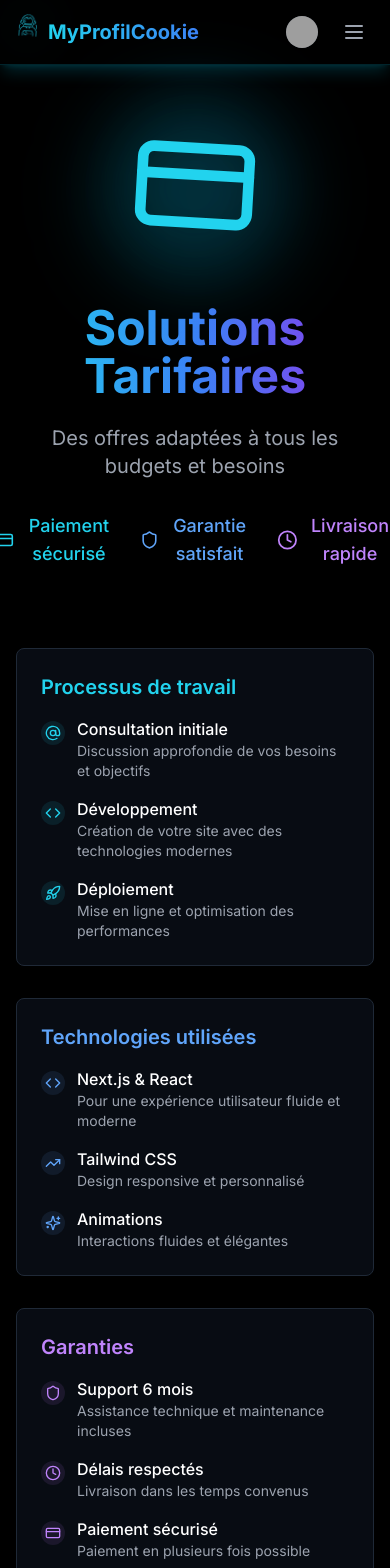
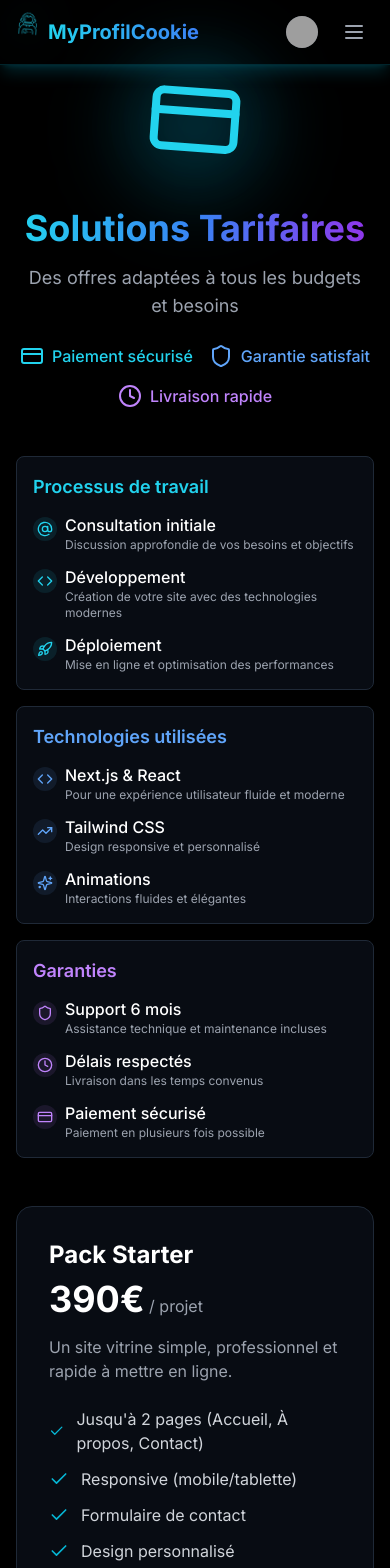
Before and after one commit to MyProfilCookie/portfolio, a Next.js app: page /tarifs in a window 390 px wide. Shown: the top 1568 px of the page. Built offline with nearby package versions, Linux system fonts and the light colour scheme; grey boxes are pictures that could not be loaded.

Commit message:
style(tarifs): adjust responsive design for better mobile experience

```diff
--- a/app/tarifs/page.tsx
+++ b/app/tarifs/page.tsx
@@ -212,162 +212,163 @@ export default function TarifsPage() {
 
   return (
     <main className="min-h-screen bg-black text-white relative overflow-hidden">
-      <div className="max-w-7xl mx-auto px-4 sm:px-6 md:px-8 relative pt-32">
+      <div className="max-w-7xl mx-auto px-4 sm:px-6 md:px-8 relative pt-20 sm:pt-32">
         <motion.div
-          className="text-center mb-20"
+          className="text-center mb-12 sm:mb-20"
           initial={{ opacity: 0 }}
           animate={{ opacity: 1 }}
           transition={{ duration: 0.8 }}
         >
           <motion.div
-            className="flex justify-center items-center mb-12"
+            className="flex justify-center items-center mb-8 sm:mb-12"
             initial={{ opacity: 0 }}
             animate={{ opacity: 1 }}
             transition={{ duration: 0.8 }}
           >
             <div className="relative group">
-              <div className="absolute -inset-8 bg-cyan-500/20 rounded-full blur-2xl group-hover:bg-cyan-500/30 transition-colors duration-300" />
-              <AstronautIcon className="w-32 h-32" page="pricing" />
+              <div className="absolute -inset-6 sm:-inset-8 bg-cyan-500/20 rounded-full blur-2xl group-hover:bg-cyan-500/30 transition-colors duration-300" />
+              <AstronautIcon className="w-24 h-24 sm:w-32 sm:h-32" page="pricing" />
             </div>
           </motion.div>
 
-          <h1 className="text-5xl md:text-7xl font-bold mb-6 bg-gradient-to-r from-cyan-400 via-blue-500 to-purple-600 text-transparent bg-clip-text">
+          <h1 className="text-4xl sm:text-5xl md:text-7xl font-bold mb-4 sm:mb-6 bg-gradient-to-r from-cyan-400 via-blue-500 to-purple-600 text-transparent bg-clip-text">
             Solutions Tarifaires
           </h1>
 
-          <p className="text-xl md:text-2xl text-gray-400 max-w-3xl mx-auto mb-8">
+          <p className="text-lg sm:text-xl md:text-2xl text-gray-400 max-w-3xl mx-auto mb-6 sm:mb-8 px-2">
             Des offres adaptées à tous les budgets et besoins
           </p>
 
-          <div className="flex items-center justify-center gap-6">
+          <div className="flex flex-wrap items-center justify-center gap-4 sm:gap-6">
             <div className="flex items-center gap-2 text-cyan-400">
-              <CreditCard className="w-8 h-8" />
-              <span className="text-lg font-medium">Paiement sécurisé</span>
+              <CreditCard className="w-6 h-6 sm:w-8 sm:h-8" />
+              <span className="text-base sm:text-lg font-medium">Paiement sécurisé</span>
             </div>
 
             <div className="flex items-center gap-2 text-blue-400">
-              <Shield className="w-8 h-8" />
-              <span className="text-lg font-medium">Garantie satisfait</span>
+              <Shield className="w-6 h-6 sm:w-8 sm:h-8" />
+              <span className="text-base sm:text-lg font-medium">Garantie satisfait</span>
             </div>
 
             <div className="flex items-center gap-2 text-purple-400">
-              <Clock className="w-8 h-8" />
-              <span className="text-lg font-medium">Livraison rapide</span>
+              <Clock className="w-6 h-6 sm:w-8 sm:h-8" />
+              <span className="text-base sm:text-lg font-medium">Livraison rapide</span>
             </div>
           </div>
         </motion.div>
 
-        <div className="mb-20">
-          <div className="grid grid-cols-1 md:grid-cols-3 gap-8 mb-20">
-            <div className="p-6 rounded-lg bg-gray-900/50 backdrop-blur-sm border border-gray-800">
-              <h3 className="text-xl font-semibold mb-4 text-cyan-400">Processus de travail</h3>
-              <ul className="space-y-4">
-                <li className="flex items-start gap-3">
+        <div className="mb-12 sm:mb-20">
+          <div className="grid grid-cols-1 md:grid-cols-3 gap-4 sm:gap-8 mb-12 sm:mb-20">
+            <div className="p-4 sm:p-6 rounded-lg bg-gray-900/50 backdrop-blur-sm border border-gray-800">
+              <h3 className="text-lg sm:text-xl font-semibold mb-3 sm:mb-4 text-cyan-400">Processus de travail</h3>
+              <ul className="space-y-3 sm:space-y-4">
+                <li className="flex items-start gap-2 sm:gap-3">
                   <div className="mt-1 p-1 rounded-full bg-cyan-400/10">
                     <AtSign className="w-4 h-4 text-cyan-400" />
                   </div>
                   <div>
                     <span className="font-medium">Consultation initiale</span>
-                    <p className="text-sm text-gray-400">Discussion approfondie de vos besoins et objectifs</p>
+                    <p className="text-xs sm:text-sm text-gray-400">Discussion approfondie de vos besoins et objectifs</p>
                   </div>
                 </li>
-                <li className="flex items-start gap-3">
+                <li className="flex items-start gap-2 sm:gap-3">
                   <div className="mt-1 p-1 rounded-full bg-cyan-400/10">
                     <Code className="w-4 h-4 text-cyan-400" />
                   </div>
                   <div>
                     <span className="font-medium">Développement</span>
-                    <p className="text-sm text-gray-400">Création de votre site avec des technologies modernes</p>
+                    <p className="text-xs sm:text-sm text-gray-400">Création de votre site avec des technologies modernes</p>
                   </div>
                 </li>
-                <li className="flex items-start gap-3">
+                <li className="flex items-start gap-2 sm:gap-3">
                   <div className="mt-1 p-1 rounded-full bg-cyan-400/10">
                     <Rocket className="w-4 h-4 text-cyan-400" />
                   </div>
                   <div>
                     <span className="font-medium">Déploiement</span>
-                    <p className="text-sm text-gray-400">Mise en ligne et optimisation des performances</p>
+                    <p className="text-xs sm:text-sm text-gray-400">Mise en ligne et optimisation des performances</p>
                   </div>
                 </li>
               </ul>
             </div>
 
-            <div className="p-6 rounded-lg bg-gray-900/50 backdrop-blur-sm border border-gray-800">
-              <h3 className="text-xl font-semibold mb-4 text-blue-400">Technologies utilisées</h3>
-              <ul className="space-y-4">
-                <li className="flex items-start gap-3">
+            <div className="p-4 sm:p-6 rounded-lg bg-gray-900/50 backdrop-blur-sm border border-gray-800">
+              <h3 className="text-lg sm:text-xl font-semibold mb-3 sm:mb-4 text-blue-400">Technologies utilisées</h3>
+              <ul className="space-y-3 sm:space-y-4">
+                <li className="flex items-start gap-2 sm:gap-3">
                   <div className="mt-1 p-1 rounded-full bg-blue-400/10">
                     <Code className="w-4 h-4 text-blue-400" />
                   </div>
                   <div>
                     <span className="font-medium">Next.js & React</span>
-                    <p className="text-sm text-gray-400">Pour une expérience utilisateur fluide et moderne</p>
+                    <p className="text-xs sm:text-sm text-gray-400">Pour une expérience utilisateur fluide et moderne</p>
                   </div>
                 </li>
-                <li className="flex items-start gap-3">
+                <li className="flex items-start gap-2 sm:gap-3">
                   <div className="mt-1 p-1 rounded-full bg-blue-400/10">
                     <TrendingUp className="w-4 h-4 text-blue-400" />
                   </div>
                   <div>
                     <span className="font-medium">Tailwind CSS</span>
-                    <p className="text-sm text-gray-400">Design responsive et personnalisé</p>
+                    <p className="text-xs sm:text-sm text-gray-400">Design responsive et personnalisé</p>
                   </div>
                 </li>
-                <li className="flex items-start gap-3">
+                <li className="flex items-start gap-2 sm:gap-3">
                   <div className="mt-1 p-1 rounded-full bg-blue-400/10">
                     <Sparkles className="w-4 h-4 text-blue-400" />
                   </div>
                   <div>
                     <span className="font-medium">Animations</span>
-                    <p className="text-sm text-gray-400">Interactions fluides et élégantes</p>
+                    <p className="text-xs sm:text-sm text-gray-400">Interactions fluides et élégantes</p>
                   </div>
                 </li>
               </ul>
             </div>
 
-            <div className="p-6 rounded-lg bg-gray-900/50 backdrop-blur-sm border border-gray-800">
-              <h3 className="text-xl font-semibold mb-4 text-purple-400">Garanties</h3>
-              <ul className="space-y-4">
-                <li className="flex items-start gap-3">
+            <div className="p-4 sm:p-6 rounded-lg bg-gray-900/50 backdrop-blur-sm border border-gray-800">
+              <h3 className="text-lg sm:text-xl font-semibold mb-3 sm:mb-4 text-purple-400">Garanties</h3>
+              <ul className="space-y-3 sm:space-y-4">
+                <li className="flex items-start gap-2 sm:gap-3">
                   <div className="mt-1 p-1 rounded-full bg-purple-400/10">
                     <Shield className="w-4 h-4 text-purple-400" />
                   </div>
                   <div>
                     <span className="font-medium">Support 6 mois</span>
-                    <p className="text-sm text-gray-400">Assistance technique et maintenance incluses</p>
+                    <p className="text-xs sm:text-sm text-gray-400">Assistance technique et maintenance incluses</p>
                   </div>
                 </li>
-                <li className="flex items-start gap-3">
+                <li className="flex items-start gap-2 sm:gap-3">
                   <div className="mt-1 p-1 rounded-full bg-purple-400/10">
                     <Clock className="w-4 h-4 text-purple-400" />
                   </div>
                   <div>
                     <span className="font-medium">Délais respectés</span>
-                    <p className="text-sm text-gray-400">Livraison dans les temps convenus</p>
+                    <p className="text-xs sm:text-sm text-gray-400">Livraison dans les temps convenus</p>
                   </div>
                 </li>
-                <li className="flex items-start gap-3">
+                <li className="flex items-start gap-2 sm:gap-3">
                   <div className="mt-1 p-1 rounded-full bg-purple-400/10">
                     <CreditCard className="w-4 h-4 text-purple-400" />
                   </div>
                   <div>
                     <span className="font-medium">Paiement sécurisé</span>
-                    <p className="text-sm text-gray-400">Paiement en plusieurs fois possible</p>
+                    <p className="text-xs sm:text-sm text-gray-400">Paiement en plusieurs fois possible</p>
                   </div>
                 </li>
               </ul>
             </div>
-      </div>
+          </div>
 
-          <div className="grid grid-cols-1 md:grid-cols-3 gap-8">
+          <div className="grid grid-cols-1 md:grid-cols-3 gap-4 sm:gap-8">
             {plans.map((plan, index) => (
               <motion.div
                 key={plan.id}
                 initial={{ opacity: 0 }}
                 animate={{ opacity: 1 }}
                 transition={{ delay: index * 0.1 }}
+                className="w-full"
               >
-        <PricingCard
+                <PricingCard
                   title={plan.title}
                   price={plan.price}
                   description={plan.description}
@@ -381,92 +382,92 @@ export default function TarifsPage() {
             ))}
           </div>
 
-          <div className="mt-20 text-center">
-            <h2 className="text-3xl font-bold mb-6">Questions fréquentes</h2>
-            <div className="grid grid-cols-1 md:grid-cols-2 gap-8 max-w-4xl mx-auto">
-              <div className="p-6 rounded-lg bg-gray-900/50 backdrop-blur-sm border border-gray-800">
-                <h3 className="text-xl font-semibold mb-3">Combien de temps pour réaliser mon projet ?</h3>
-                <p className="text-gray-400">Le délai moyen est de 2 à 4 semaines selon la complexité. Un planning détaillé vous sera fourni lors de la consultation initiale.</p>
+          <div className="mt-12 sm:mt-20 text-center">
+            <h2 className="text-2xl sm:text-3xl font-bold mb-4 sm:mb-6">Questions fréquentes</h2>
+            <div className="grid grid-cols-1 md:grid-cols-2 gap-4 sm:gap-8 max-w-4xl mx-auto">
+              <div className="p-4 sm:p-6 rounded-lg bg-gray-900/50 backdrop-blur-sm border border-gray-800">
+                <h3 className="text-lg sm:text-xl font-semibold mb-2 sm:mb-3">Combien de temps pour réaliser mon projet ?</h3>
+                <p className="text-sm text-gray-400">Le délai moyen est de 2 à 4 semaines selon la complexité. Un planning détaillé vous sera fourni lors de la consultation initiale.</p>
               </div>
-              <div className="p-6 rounded-lg bg-gray-900/50 backdrop-blur-sm border border-gray-800">
-                <h3 className="text-xl font-semibold mb-3">Comment se déroule le paiement ?</h3>
-                <p className="text-gray-400">Le paiement se fait en plusieurs fois : 30% à la commande, 40% au développement et 30% à la livraison.</p>
+              <div className="p-4 sm:p-6 rounded-lg bg-gray-900/50 backdrop-blur-sm border border-gray-800">
+                <h3 className="text-lg sm:text-xl font-semibold mb-2 sm:mb-3">Comment se déroule le paiement ?</h3>
+                <p className="text-sm text-gray-400">Le paiement se fait en plusieurs fois : 30% à la commande, 40% au développement et 30% à la livraison.</p>
               </div>
-              <div className="p-6 rounded-lg bg-gray-900/50 backdrop-blur-sm border border-gray-800">
-                <h3 className="text-xl font-semibold mb-3">Puis-je modifier mon site après la livraison ?</h3>
-                <p className="text-gray-400">Oui, je vous forme à la gestion du contenu et reste disponible pour les modifications techniques pendant 6 mois.</p>
+              <div className="p-4 sm:p-6 rounded-lg bg-gray-900/50 backdrop-blur-sm border border-gray-800">
+                <h3 className="text-lg sm:text-xl font-semibold mb-2 sm:mb-3">Puis-je modifier mon site après la livraison ?</h3>
+                <p className="text-sm text-gray-400">Oui, je vous forme à la gestion du contenu et reste disponible pour les modifications techniques pendant 6 mois.</p>
               </div>
-              <div className="p-6 rounded-lg bg-gray-900/50 backdrop-blur-sm border border-gray-800">
-                <h3 className="text-xl font-semibold mb-3">Le référencement est-il inclus ?</h3>
-                <p className="text-gray-400">Oui, tous les sites sont optimisés pour le SEO avec les meilleures pratiques actuelles.</p>
+              <div className="p-4 sm:p-6 rounded-lg bg-gray-900/50 backdrop-blur-sm border border-gray-800">
+                <h3 className="text-lg sm:text-xl font-semibold mb-2 sm:mb-3">Le référencement est-il inclus ?</h3>
+                <p className="text-sm text-gray-400">Oui, tous les sites sont optimisés pour le SEO avec les meilleures pratiques actuelles.</p>
               </div>
             </div>
           </div>
         </div>
 
-        <div className="mt-20">
-          <div className="text-center mb-12">
-            <h2 className="text-3xl font-bold mb-4">Témoignages clients</h2>
-            <p className="text-gray-400 max-w-2xl mx-auto">Découvrez ce que mes clients disent de mon travail</p>
+        <div className="mt-12 sm:mt-20">
+          <div className="text-center mb-8 sm:mb-12">
+            <h2 className="text-2xl sm:text-3xl font-bold mb-3 sm:mb-4">Témoignages clients</h2>
+            <p className="text-sm sm:text-base text-gray-400 max-w-2xl mx-auto">Découvrez ce que mes clients disent de mon travail</p>
           </div>
-          <div className="grid grid-cols-1 md:grid-cols-3 gap-8">
-            <div className="p-6 rounded-lg bg-gray-900/50 backdrop-blur-sm border border-gray-800 relative">
-              <div className="absolute -top-3 -left-3 text-4xl text-cyan-400">"</div>
-              <p className="text-gray-300 mb-4">Un travail exceptionnel ! Le site est exactement ce que je voulais, moderne et facile à utiliser. Le support est très réactif.</p>
+          <div className="grid grid-cols-1 sm:grid-cols-2 md:grid-cols-3 gap-4 sm:gap-8">
+            <div className="p-4 sm:p-6 rounded-lg bg-gray-900/50 backdrop-blur-sm border border-gray-800 relative">
+              <div className="absolute -top-3 -left-3 text-3xl sm:text-4xl text-cyan-400">"</div>
+              <p className="text-sm sm:text-base text-gray-300 mb-4">Un travail exceptionnel ! Le site est exactement ce que je voulais, moderne et facile à utiliser. Le support est très réactif.</p>
               <div className="flex items-center gap-3">
-                <div className="w-10 h-10 rounded-full bg-gradient-to-r from-cyan-400 to-blue-500 flex items-center justify-center text-white font-bold">
+                <div className="w-8 h-8 sm:w-10 sm:h-10 rounded-full bg-gradient-to-r from-cyan-400 to-blue-500 flex items-center justify-center text-white font-bold text-sm sm:text-base">
                   ML
                 </div>
                 <div>
-                  <div className="font-medium">Marie Laurent</div>
-                  <div className="text-sm text-gray-400">Photographe</div>
+                  <div className="font-medium text-sm sm:text-base">Marie Laurent</div>
+                  <div className="text-xs sm:text-sm text-gray-400">Photographe</div>
                 </div>
               </div>
             </div>
 
-            <div className="p-6 rounded-lg bg-gray-900/50 backdrop-blur-sm border border-gray-800 relative">
-              <div className="absolute -top-3 -left-3 text-4xl text-blue-400">"</div>
-              <p className="text-gray-300 mb-4">Très professionnel et à l'écoute. Le résultat dépasse mes attentes. Je recommande vivement !</p>
+            <div className="p-4 sm:p-6 rounded-lg bg-gray-900/50 backdrop-blur-sm border border-gray-800 relative">
+              <div className="absolute -top-3 -left-3 text-3xl sm:text-4xl text-blue-400">"</div>
+              <p className="text-sm sm:text-base text-gray-300 mb-4">Très professionnel et à l'écoute. Le résultat dépasse mes attentes. Je recommande vivement !</p>
               <div className="flex items-center gap-3">
-                <div className="w-10 h-10 rounded-full bg-gradient-to-r from-blue-400 to-purple-500 flex items-center justify-center text-white font-bold">
+                <div className="w-8 h-8 sm:w-10 sm:h-10 rounded-full bg-gradient-to-r from-blue-400 to-purple-500 flex items-center justify-center text-white font-bold text-sm sm:text-base">
                   TD
                 </div>
                 <div>
-                  <div className="font-medium">Thomas Dubois</div>
-                  <div className="text-sm text-gray-400">Restaurant Le Gourmet</div>
+                  <div className="font-medium text-sm sm:text-base">Thomas Dubois</div>
+                  <div className="text-xs sm:text-sm text-gray-400">Restaurant Le Gourmet</div>
                 </div>
               </div>
             </div>
 
-            <div className="p-6 rounded-lg bg-gray-900/50 backdrop-blur-sm border border-gray-800 relative">
-              <div className="absolute -top-3 -left-3 text-4xl text-purple-400">"</div>
-              <p className="text-gray-300 mb-4">Un vrai professionnel qui sait s'adapter aux besoins. Le site est rapide et le design est superbe.</p>
+            <div className="p-4 sm:p-6 rounded-lg bg-gray-900/50 backdrop-blur-sm border border-gray-800 relative">
+              <div className="absolute -top-3 -left-3 text-3xl sm:text-4xl text-purple-400">"</div>
+              <p className="text-sm sm:text-base text-gray-300 mb-4">Un vrai professionnel qui sait s'adapter aux besoins. Le site est rapide et le design est superbe.</p>
               <div className="flex items-center gap-3">
-                <div className="w-10 h-10 rounded-full bg-gradient-to-r from-purple-400 to-pink-500 flex items-center justify-center text-white font-bold">
+                <div className="w-8 h-8 sm:w-10 sm:h-10 rounded-full bg-gradient-to-r from-purple-400 to-pink-500 flex items-center justify-center text-white font-bold text-sm sm:text-base">
                   SB
                 </div>
                 <div>
-                  <div className="font-medium">Sophie Bernard</div>
-                  <div className="text-sm text-gray-400">Agence immobilière</div>
+                  <div className="font-medium text-sm sm:text-base">Sophie Bernard</div>
+                  <div className="text-xs sm:text-sm text-gray-400">Agence immobilière</div>
                 </div>
               </div>
             </div>
           </div>
         </div>
 
-        <div className="mt-20">
-          <div className="text-center mb-12">
-            <h2 className="text-3xl font-bold mb-4">Services complémentaires</h2>
-            <p className="text-gray-400 max-w-2xl mx-auto">Des options supplémentaires pour enrichir votre projet</p>
+        <div className="mt-12 sm:mt-20">
+          <div className="text-center mb-8 sm:mb-12">
+            <h2 className="text-2xl sm:text-3xl font-bold mb-3 sm:mb-4">Services complémentaires</h2>
+            <p className="text-sm sm:text-base text-gray-400 max-w-2xl mx-auto">Des options supplémentaires pour enrichir votre projet</p>
           </div>
-          <div className="grid grid-cols-1 md:grid-cols-4 gap-6">
-            <div className="p-6 rounded-lg bg-gradient-to-b from-cyan-500/10 to-transparent border border-cyan-500/20 hover:border-cyan-500/40 transition-colors">
-              <div className="w-12 h-12 rounded-full bg-cyan-400/10 flex items-center justify-center mb-4">
-                <Search className="w-6 h-6 text-cyan-400" />
+          <div className="grid grid-cols-1 sm:grid-cols-2 md:grid-cols-4 gap-4 sm:gap-6">
+            <div className="p-4 sm:p-6 rounded-lg bg-gradient-to-b from-cyan-500/10 to-transparent border border-cyan-500/20 hover:border-cyan-500/40 transition-colors">
+              <div className="w-10 h-10 sm:w-12 sm:h-12 rounded-full bg-cyan-400/10 flex items-center justify-center mb-3 sm:mb-4">
+                <Search className="w-5 h-5 sm:w-6 sm:h-6 text-cyan-400" />
               </div>
-              <h3 className="text-lg font-semibold mb-2">SEO Avancé</h3>
-              <p className="text-sm text-gray-400">Optimisation poussée pour les moteurs de recherche</p>
-              <div className="mt-4 text-cyan-400 font-semibold">+290€</div>
+              <h3 className="text-base sm:text-lg font-semibold mb-2">SEO Avancé</h3>
+              <p className="text-xs sm:text-sm text-gray-400">Optimisation poussée pour les moteurs de recherche</p>
+              <div className="mt-3 sm:mt-4 text-cyan-400 font-medium text-sm">À partir de 290€</div>
             </div>
 
             <div className="p-6 rounded-lg bg-gradient-to-b from-blue-500/10 to-transparent border border-blue-500/20 hover:border-blue-500/40 transition-colors">
@@ -497,17 +498,6 @@ export default function TarifsPage() {
             </div>
           </div>
         </div>
-
-        {selectedPlanData && (
-          <PricingDetail
-            title={selectedPlanData.title}
-            description={selectedPlanData.description}
-            features={selectedPlanData.features}
-            price={selectedPlanData.price}
-            stripePriceId={selectedPlanData.stripePriceId}
-            onClose={() => setSelectedPlan(null)}
-          />
-        )}
       </div>
     </main>
   );
```
